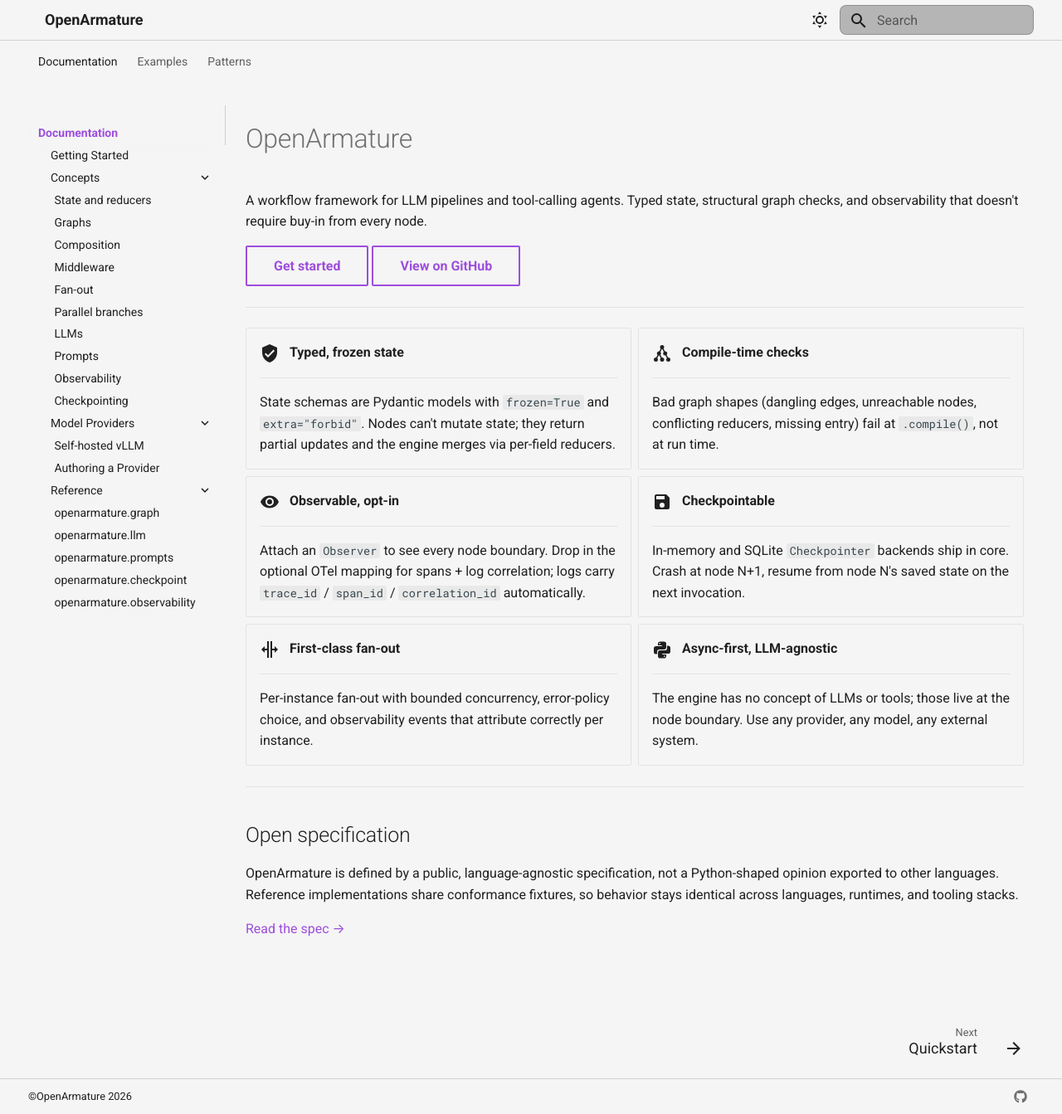
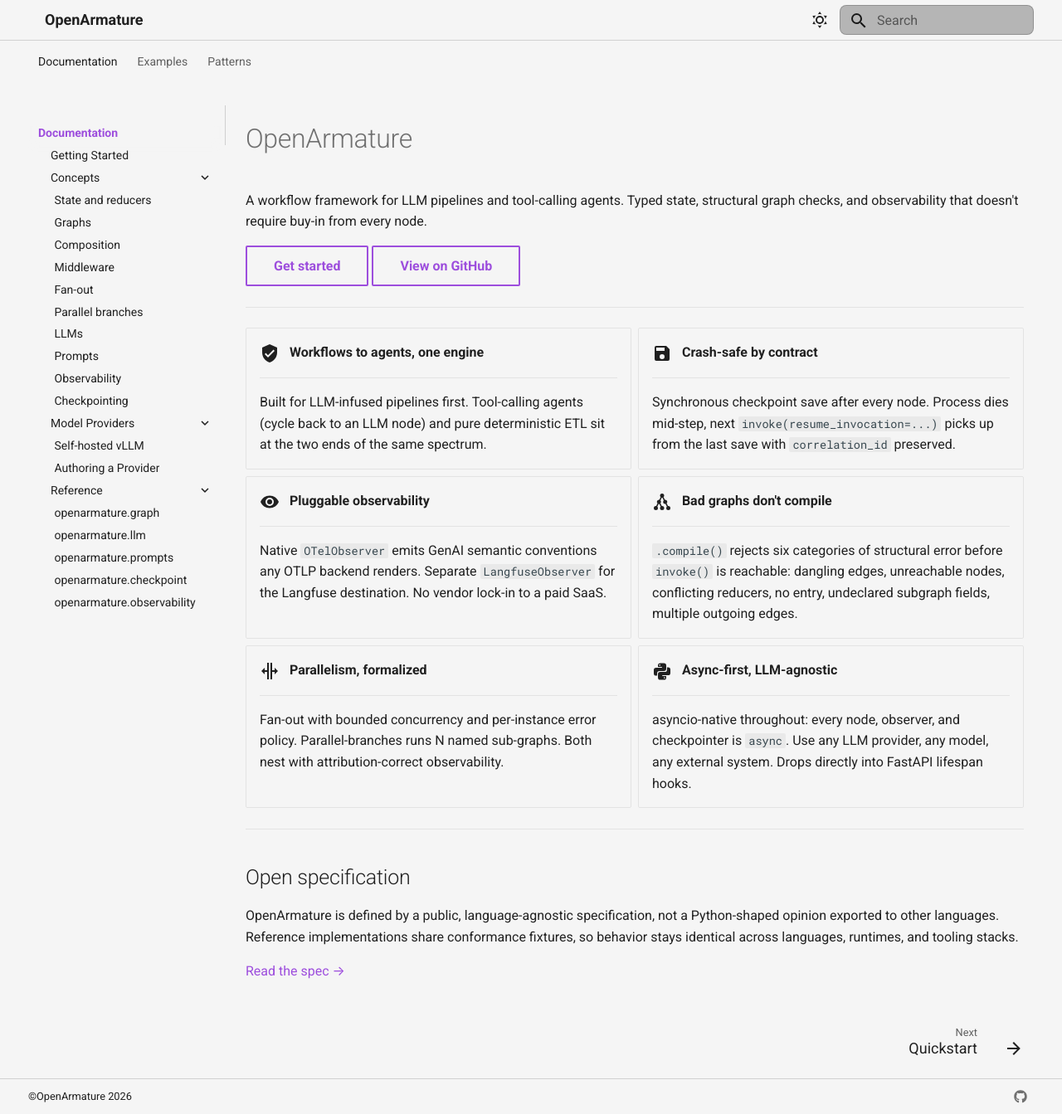
Before and after one commit to LunarCommand/openarmature-python, an MkDocs documentation site: the page built from docs/index.md, in a window 1280 px wide and 1343 px high. Shown: the whole window at 83% size. Built offline with MkDocs 1.6.1 and Material for MkDocs 9.7.7, drawn with Linux system fonts in a browser that asks for light colours.

Commit message:
Refresh README and docs homepage pitch
Replace the README's 10-bullet "Why OpenArmature" feature inventory
with 5 differentiating reasons-to-choose, ordered for an engineer or
architect evaluating OA against alternatives:

1. Workflows to agents, one engine (LLM-infused pipelines first;
   agents and deterministic ETL as the spectrum endpoints).
2. Crash-safe resume by spec contract (built for preemptible
   compute and queue workers, not just human-in-the-loop interrupts).
3. Destination-pluggable observability (native OTel for vendor
   neutrality, separate native LangfuseObserver for teams on
   Langfuse, no SaaS lock-in to a framework-vendor-owned product).
4. Bad graphs don't compile (.compile rejects six categories of
   structural error before invoke is reachable).
5. Spec, not just code (public language-agnostic spec with
   conformance fixtures bounding the future surprise space).

Match the same positioning on docs/index.md's homepage card grid.
Swap the six feature-inventory cards (typed-state, compile-time,
observable, checkpointable, fan-out, async/LLM-agnostic) for six
reason-to-choose cards mirroring the README order, with a sixth
card capturing parallelism (fan-out + parallel-branches + nested
attribution correctness, formalized) that's genuinely
differentiated against LangGraph's Send-based primitive.

Existing card icons retained. "Open specification" section stays at
the bottom of the homepage.

```diff
--- a/docs/index.md
+++ b/docs/index.md
@@ -16,49 +16,54 @@
 
 <div class="grid cards" markdown>
 
--   :material-shield-check:{ .lg .middle } &nbsp; __Typed, frozen state__
+-   :material-shield-check:{ .lg .middle } &nbsp; __Workflows to agents, one engine__
 
     ---
 
-    State schemas are Pydantic models with `frozen=True` and
-    `extra="forbid"`. Nodes can't mutate state; they return partial
-    updates and the engine merges via per-field reducers.
+    Built for LLM-infused pipelines first. Tool-calling agents (cycle
+    back to an LLM node) and pure deterministic ETL sit at the two ends
+    of the same spectrum.
 
--   :material-graph:{ .lg .middle } &nbsp; __Compile-time checks__
+-   :material-content-save:{ .lg .middle } &nbsp; __Crash-safe by contract__
 
     ---
 
-    Bad graph shapes (dangling edges, unreachable nodes, conflicting
-    reducers, missing entry) fail at `.compile()`, not at run time.
+    Synchronous checkpoint save after every node. Process dies
+    mid-step, next `invoke(resume_invocation=...)` picks up from the
+    last save with `correlation_id` preserved.
 
--   :material-eye:{ .lg .middle } &nbsp; __Observable, opt-in__
+-   :material-eye:{ .lg .middle } &nbsp; __Pluggable observability__
 
     ---
 
-    Attach an `Observer` to see every node boundary. Drop in the
-    optional OTel mapping for spans + log correlation; logs carry
-    `trace_id` / `span_id` / `correlation_id` automatically.
+    Native `OTelObserver` emits GenAI semantic conventions any OTLP
+    backend renders. Separate `LangfuseObserver` for the Langfuse
+    destination. No vendor lock-in to a paid SaaS.
 
--   :material-content-save:{ .lg .middle } &nbsp; __Checkpointable__
+-   :material-graph:{ .lg .middle } &nbsp; __Bad graphs don't compile__
 
     ---
 
-    In-memory and SQLite `Checkpointer` backends ship in core. Crash at
-    node N+1, resume from node N's saved state on the next invocation.
+    `.compile()` rejects six categories of structural error before
+    `invoke()` is reachable: dangling edges, unreachable nodes,
+    conflicting reducers, no entry, undeclared subgraph fields,
+    multiple outgoing edges.
 
--   :material-arrow-split-vertical:{ .lg .middle } &nbsp; __First-class fan-out__
+-   :material-arrow-split-vertical:{ .lg .middle } &nbsp; __Parallelism, formalized__
 
     ---
 
-    Per-instance fan-out with bounded concurrency, error-policy choice,
-    and observability events that attribute correctly per instance.
+    Fan-out with bounded concurrency and per-instance error policy.
+    Parallel-branches runs N named sub-graphs. Both nest with
+    attribution-correct observability.
 
 -   :material-language-python:{ .lg .middle } &nbsp; __Async-first, LLM-agnostic__
 
     ---
 
-    The engine has no concept of LLMs or tools; those live at the node
-    boundary. Use any provider, any model, any external system.
+    asyncio-native throughout: every node, observer, and checkpointer
+    is `async`. Use any LLM provider, any model, any external system.
+    Drops directly into FastAPI lifespan hooks.
 
 </div>
 
```
Also changed, not shown: CHANGELOG.md (+1 -0 lines), README.md (+11 -27 lines).
